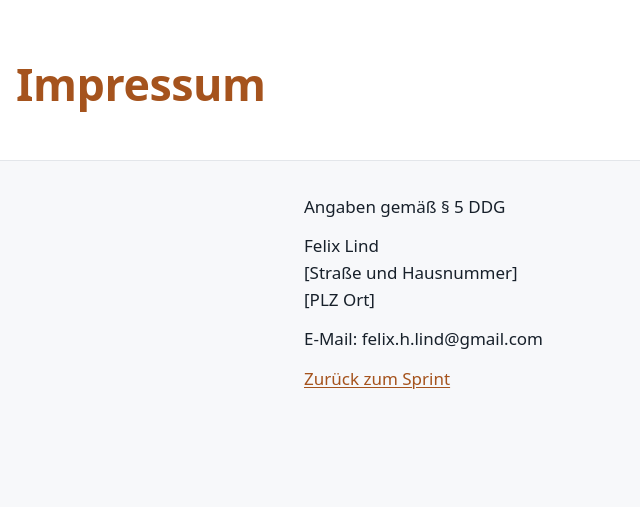
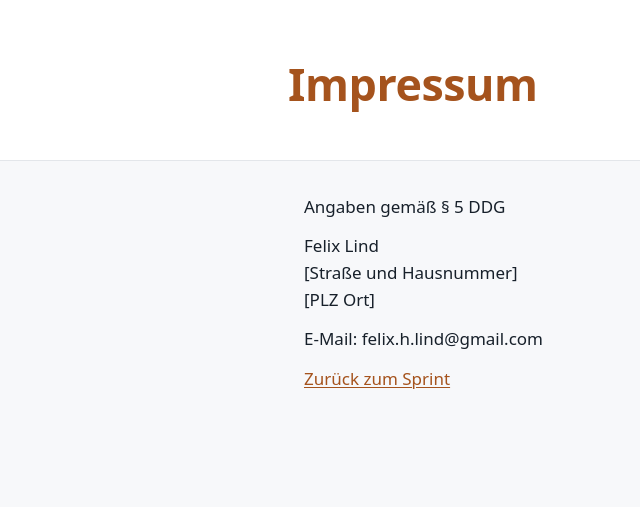
Before and after one commit to Felix3c/sprint, a plain HTML site: page site/impressum.html in a window 1280 px wide. Shown: the whole page, without its empty margins (0-640 px from the left). Drawn offline with Linux system fonts and the light colour scheme.

Commit message:
fix: Kopfbereich zentriert wie der Text

```diff
--- a/site/impressum.html
+++ b/site/impressum.html
@@ -8,7 +8,9 @@
 </head>
 <body>
 <header>
+  <div class="innen">
   <h1>Impressum</h1>
+  </div>
 </header>
 <main>
   <section>
--- a/site/stil.css
+++ b/site/stil.css
@@ -50,7 +50,7 @@ header {
   border-bottom: 1px solid var(--linie);
   padding: var(--sp-12) var(--sp-4) var(--sp-8);
 }
-header > * { max-width: 44rem; margin-left: auto; margin-right: auto; }
+header .innen { max-width: 44rem; margin: 0 auto; }
 header h1 {
   margin: 0 0 var(--sp-2);
   font-size: clamp(2rem, 1.5rem + 2vw, 2.8rem);
```
Also changed, not shown: site/index.html (+2 -0 lines).
